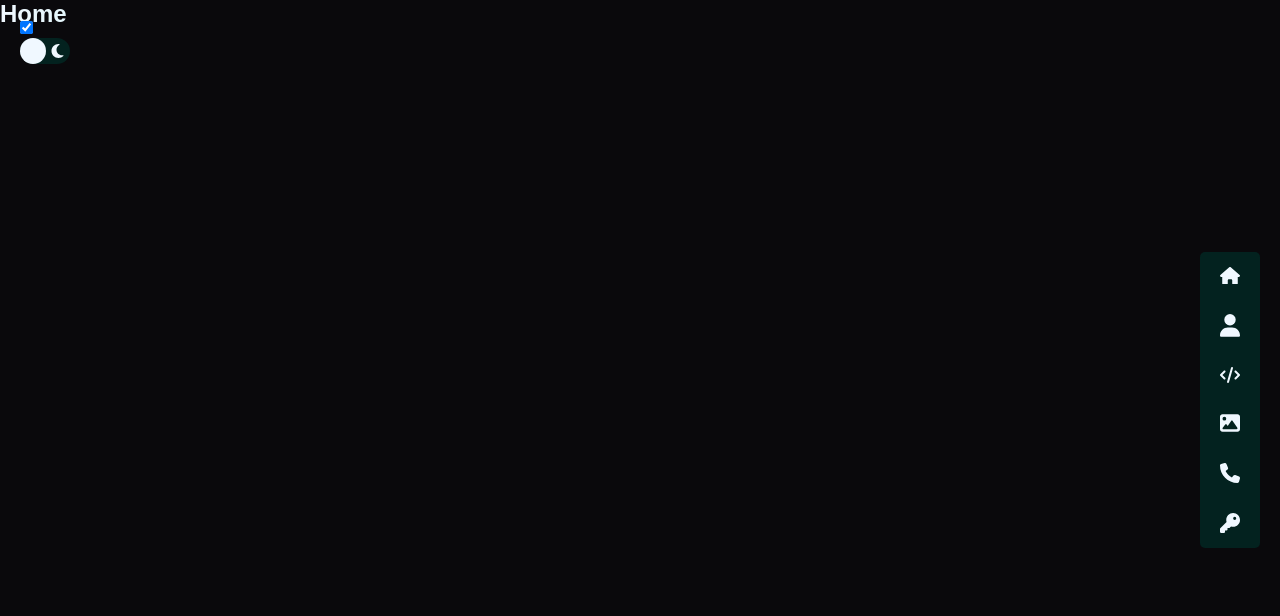
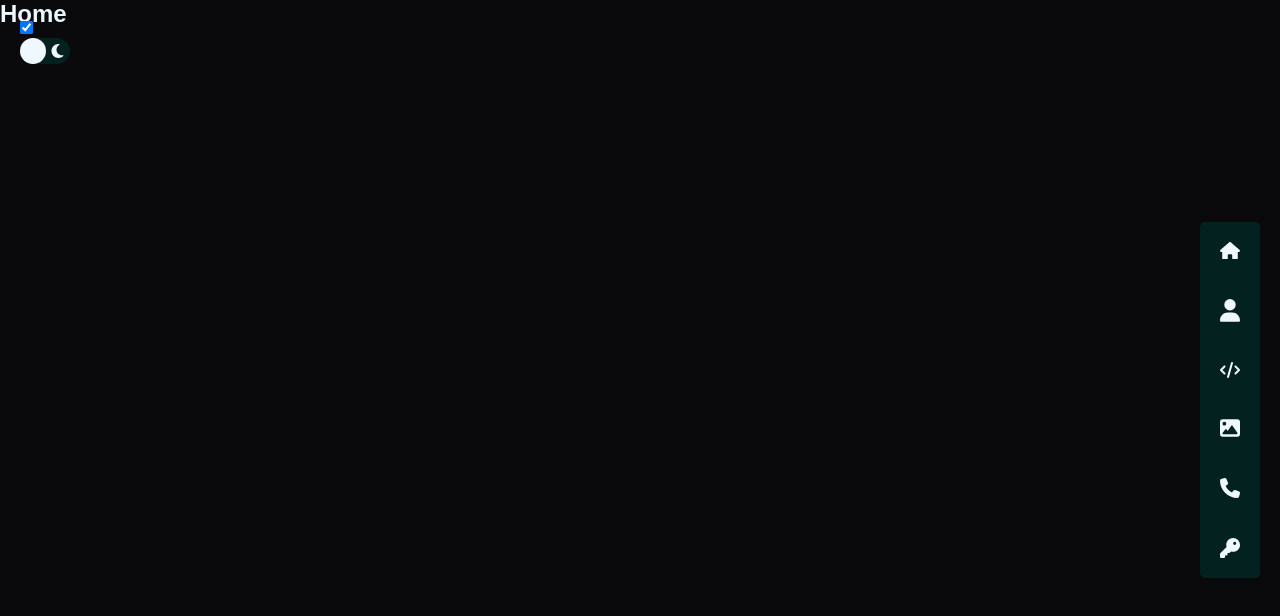
Before and after one commit to lorenzrock/Portfolio_Lorenz_Rockstuhl_v001, a React (Vite) app in the folder frontend/: page / in a window 1280 px wide. Shown: the top 616 px of the page. Built offline with nearby package versions, Linux system fonts and the light colour scheme.

Commit message:
nav style finished

```diff
--- a/frontend/src/nav/Nav.module.css
+++ b/frontend/src/nav/Nav.module.css
@@ -1,4 +1,115 @@
-header {
+header{
+    position: absolute;
+    right: 0;
+    height: 100vh;
+    width: fit-content;
+    overflow: hidden;
+    display: flex;
+    align-items: center;
+}
+
+nav{
+    position: relative;
+    width: 60px;
+    height: fit-content;
+    margin-right: 20px;
+    display: block;
+    border-radius: var(--border-r);
+    background-color: var(--color-background1);
+    overflow: hidden;
+
+    transition-property: width;
+    transition-duration: 0.3s;
+    transition-delay: 0.5s;
+    transition-timing-function: ease-in-out;
+}
+.icons {
+    fill: var(--color-icons);
+    min-width: 40px;
+    max-width: 40px;
+    padding: 10px;
+}
+nav a {
+    display: flex;
+    align-items: center;
+    width: 100%;
+    height: fit-content;
+    padding: 10px;
+    gap: 0;
+    transition-property: gap;
+    transition-duration: 0.3s;
+    transition-delay: 1s;
+    transition-timing-function: ease-in-out;
+
+}
+nav span {
+    width: 0;
+    overflow: hidden;
+    opacity: 0;
+    transition-property: width;
+    transition-duration: 0.3s;
+    transition-delay: 1s;
+    transition-timing-function: ease-in-out;
+}
+nav:hover {
+    width: 160px;
+}
+nav:hover span {
+    max-width: 90px;
+    width: fit-content;
+    color: var(--color-icons);
+    opacity: 1;
+
+    transition-property: opacity;
+    transition-duration: 0.3s;
+    transition-delay: 1s;
+    transition-timing-function: ease-in-out;
+}
+nav:hover a {
+    gap: 10px;
+}
+a:hover {
+    fill: var(--color-primary);
+    color: var(--color-primary);
+}
+a:hover .icons, a:hover span{
+    fill: var(--color-primary);
+    color: var(--color-primary);
+}
+a:active .icons {
+    fill: var(--color-primary)
+}
+
+
+
+
+
+
+
+
+
+
+
+
+
+
+
+
+
+
+
+
+
+
+
+
+
+
+
+
+
+
+/* header {
     position: absolute;
     display: flex;
     justify-content: end;
@@ -17,12 +128,13 @@ nav {
     margin-right: 20px;
     border-radius: var(--border-r);
     background-color: var(--color-background1);
+
+    transition-property: all;
+    transition-duration: 0.9;
+    transition-timing-function: ease-in-out;
+    transition-delay: 1s;
 }
-.icons {
-    fill: var(--color-icons);
-    width: 40px;
-    padding: 10px;
-}
+
 nav a {
     color: var(--color-text);
     display: flex;
@@ -34,9 +146,28 @@ nav a {
 nav span {
     overflow: hidden;
     width: 0;
+    transition: all;
 }
-/* Effects */
 
+
+nav:hover {
+    display: flex;
+    width: 160px;
+    height: fit-content;
+    flex-wrap: wrap;
+}
+
+
+nav:hover span{
+    width: 80px;
+}
+
+nav:hover a {
+    gap: 10px;
+}
+
+*/
+/*
 nav:hover span{
     width: fit-content;
 }
@@ -81,3 +212,4 @@ a:active .icons {
         width: 60px;
     }
 }
+    */
```
